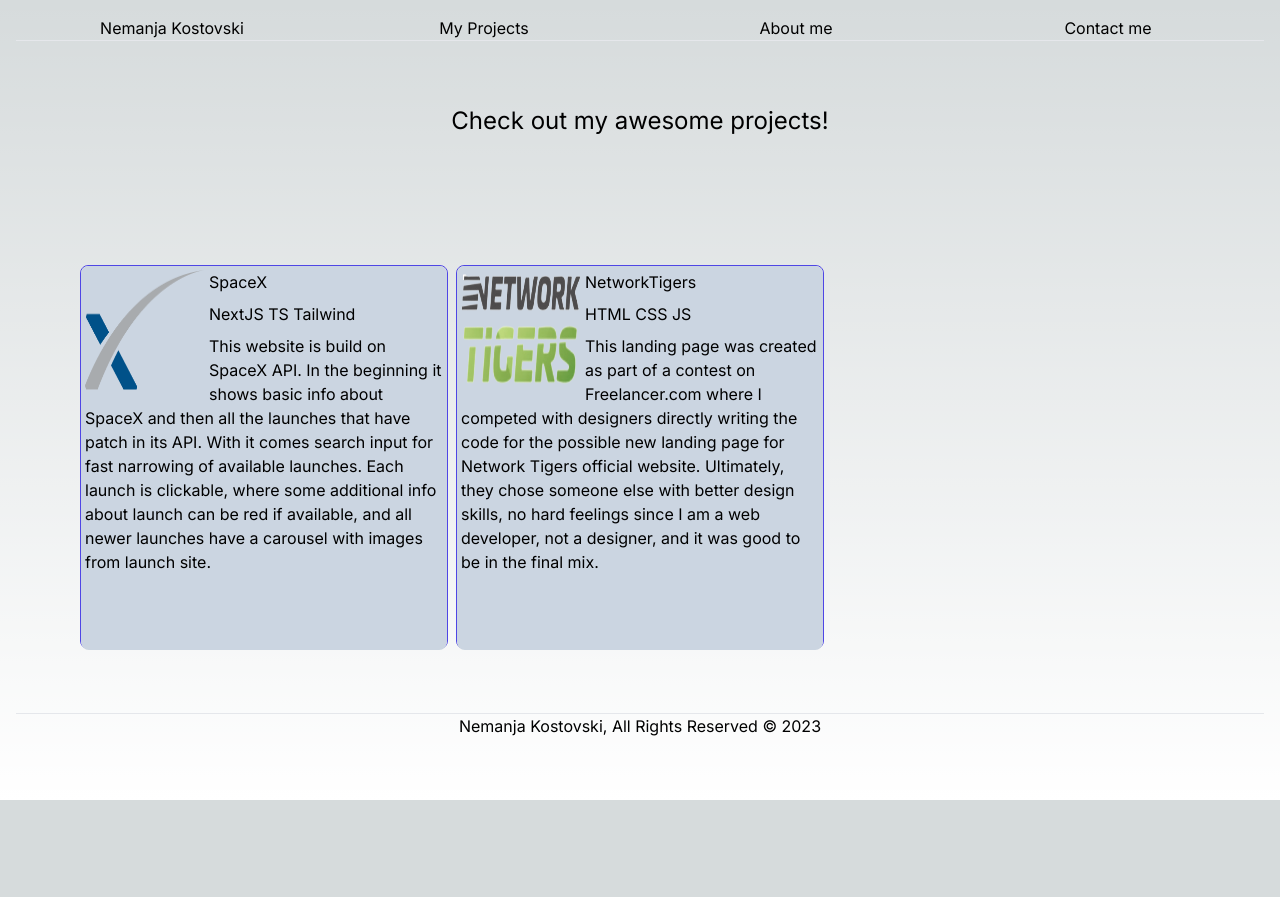
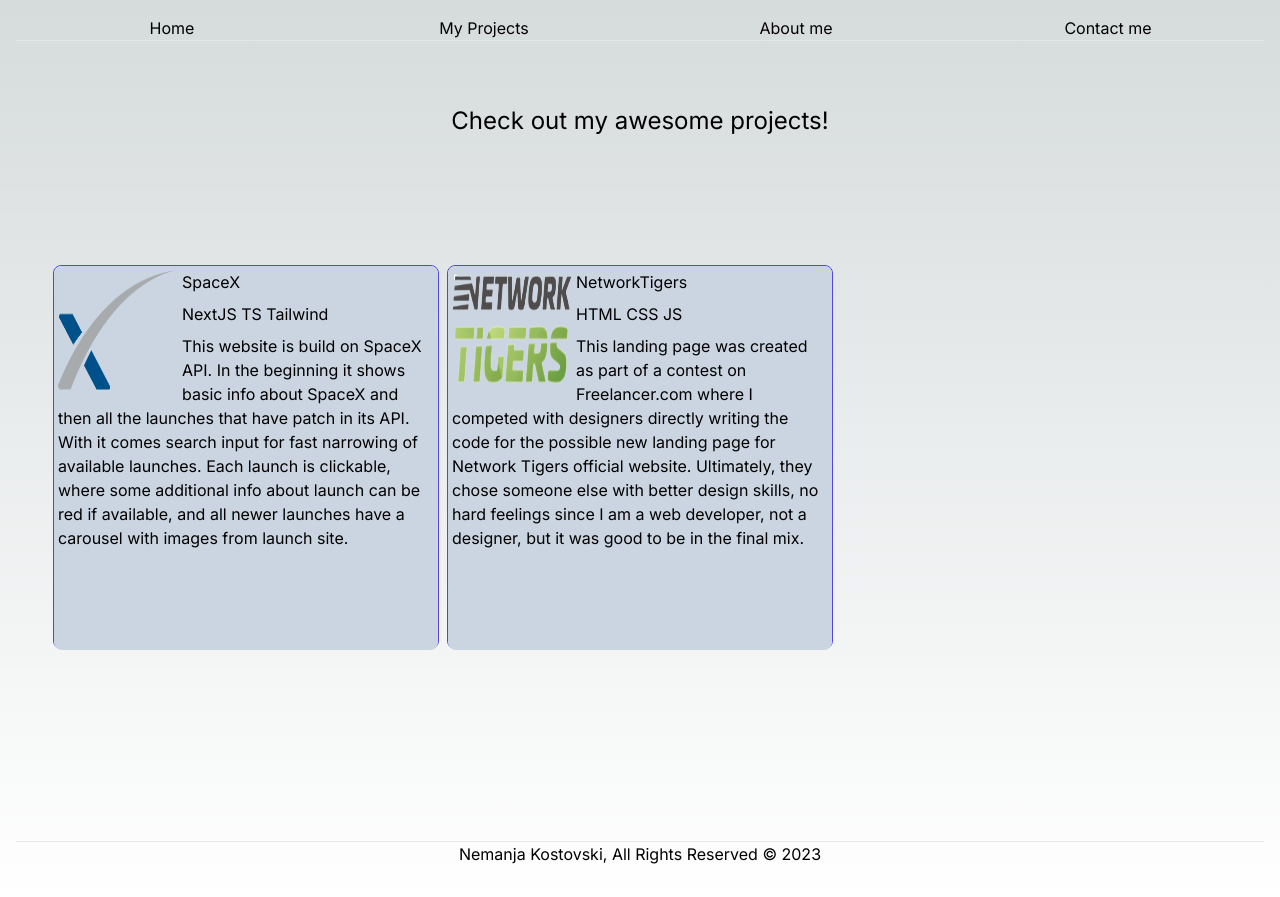
Before and after one commit to nemanjaKostovski/portfolio, a Next.js app: page /projects in a window 1280 px wide. Before the commit the page ends 800 px from the top, so only its background shows below. Built offline with nearby package versions, Linux system fonts and the light colour scheme.

Commit message:
Minor changes

```diff
--- a/src/app/components/Navbar.tsx
+++ b/src/app/components/Navbar.tsx
@@ -25,7 +25,7 @@ export default function Navbar() {
           href='/'
           className='hover:text-[#4B0082] dark:hover:text-[#d1d7e6]'
         >
-          Nemanja Kostovski
+          Home
         </Link>
         <Link
           className='hover:text-[#4B0082] dark:hover:text-[#d1d7e6]'
@@ -72,7 +72,7 @@ export default function Navbar() {
             className='w-full py-6 text-center hover:text-[#4B0082] dark:hover:text-[#d1d7e6]'
             onClick={handleNavToggle}
           >
-            Nemanja Kostovski
+            Home
           </Link>
           <Link
             className='w-full py-6 text-center hover:text-[#4B0082] dark:hover:text-[#d1d7e6]'
--- a/src/app/components/ProjectCard.tsx
+++ b/src/app/components/ProjectCard.tsx
@@ -20,7 +20,7 @@ export default function ProjectCard({
       className='group flex h-96 w-full flex-row rounded-lg border border-indigo-600 hover:border-indigo-400 hover:backdrop-blur-xl'
       href={`${link}`}
     >
-      <div className='min-w-60 h-96 w-96 rounded-lg bg-slate-300 group-hover:bg-slate-200 dark:bg-gray-700 group-hover:dark:bg-gray-600'>
+      <div className='h-96 w-96 min-w-fit rounded-lg bg-slate-300 group-hover:bg-slate-200 dark:bg-gray-700 group-hover:dark:bg-gray-600'>
         <Image
           src={image}
           alt={name}
--- a/src/app/projectData.ts
+++ b/src/app/projectData.ts
@@ -15,6 +15,6 @@ export const projectsData = {
     shortDescription: 'Vanilla landing page',
     link: 'https://nemanjakostovski.github.io/NetworkTigers/',
     longDescription:
-      'This landing page was created as part of a contest on Freelancer.com where I competed with designers directly writing the code for the possible new landing page for Network Tigers official website. Ultimately, they chose someone else with better design skills, no hard feelings since I am a web developer, not a designer, and it was good to be in the final mix.',
+      'This landing page was created as part of a contest on Freelancer.com where I competed with designers directly writing the code for the possible new landing page for Network Tigers official website. Ultimately, they chose someone else with better design skills, no hard feelings since I am a web developer, not a designer, but it was good to be in the final mix.',
   },
 };
--- a/src/app/projects/page.tsx
+++ b/src/app/projects/page.tsx
@@ -5,7 +5,7 @@ export default function Projects() {
   return (
     <>
       <h2 className='p-16 text-2xl'>Check out my awesome projects!</h2>
-      <section className='grid gap-x-2 gap-y-2 p-16 md:grid-cols-2 lg:grid-cols-3'>
+      <section className='mb-32 grid gap-x-2 gap-y-2 pb-16 pt-16 md:grid-cols-2 lg:grid-cols-3'>
         <ProjectCard
           link={projectsData.spacex.link}
           name={projectsData.spacex.name}
```
